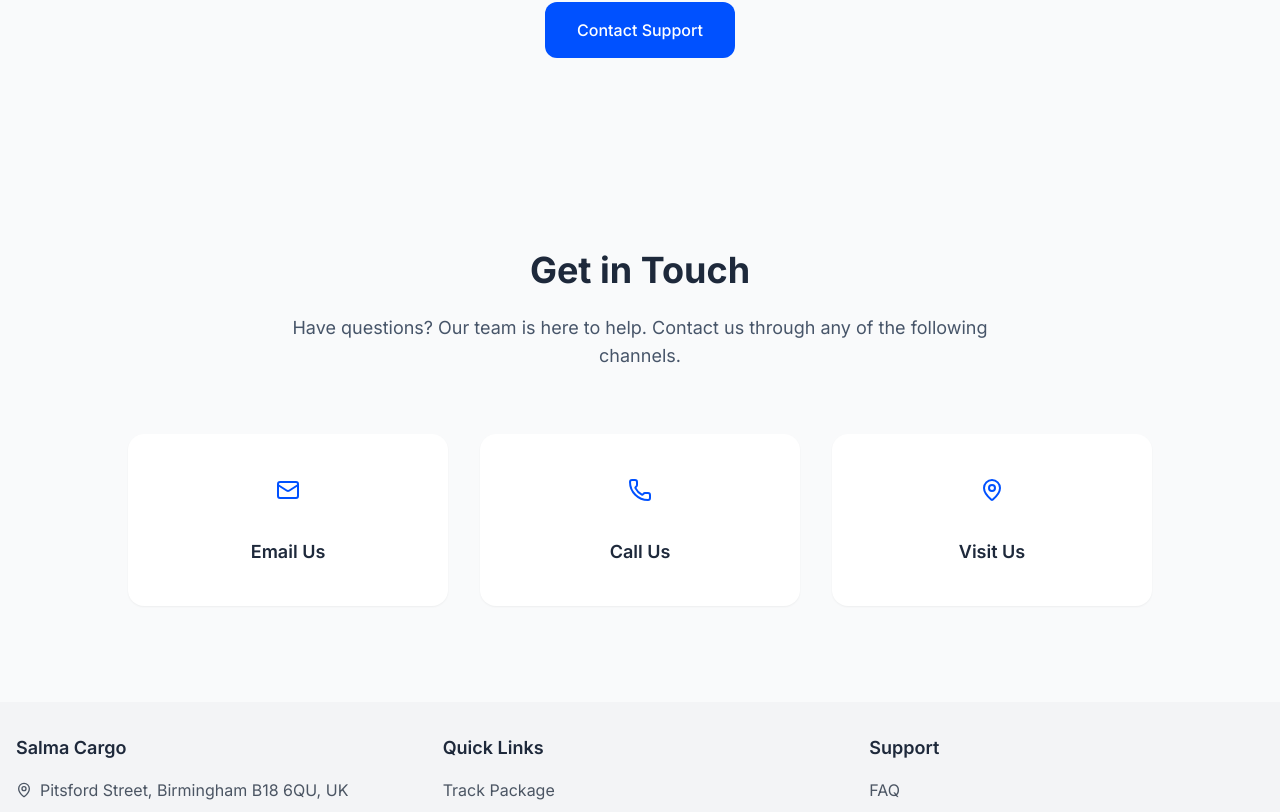
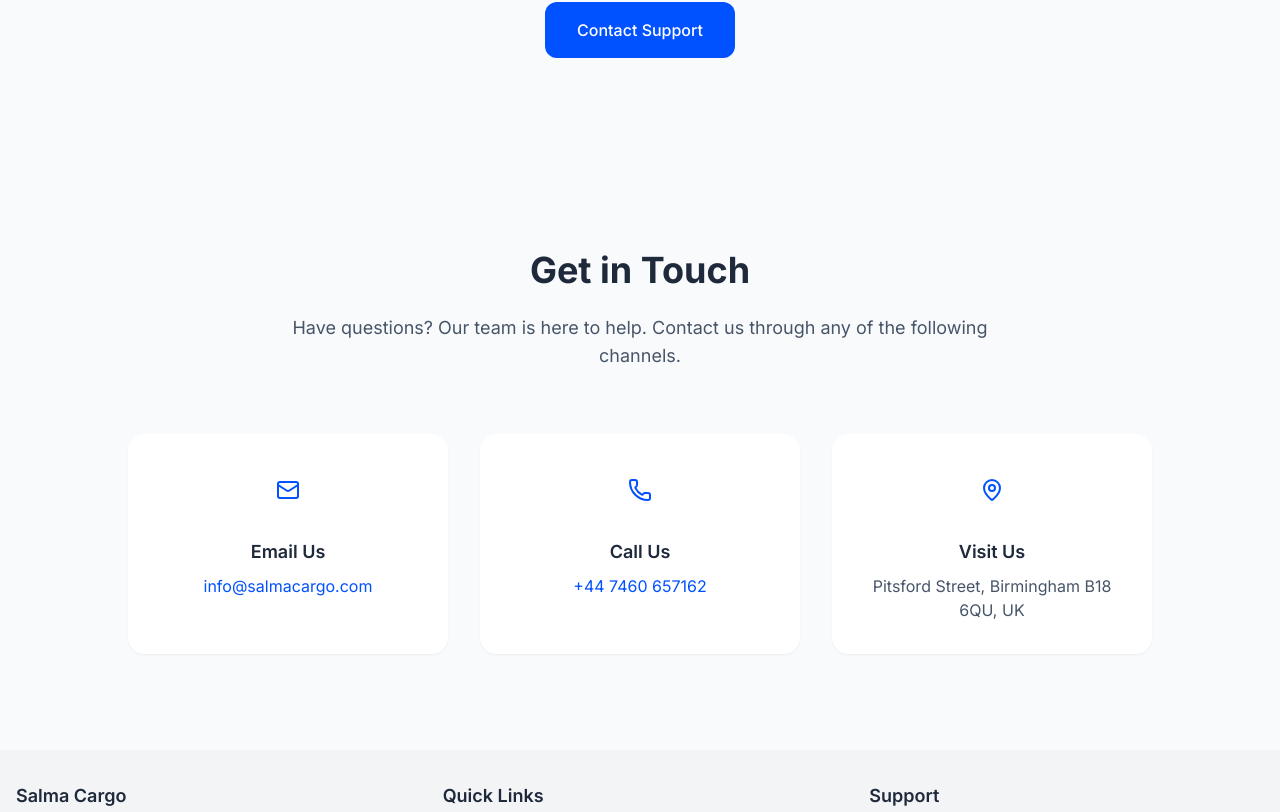
Before and after one commit to newgenide/salmacargo, a Next.js app: page / in a window 1280 px wide. Shown: the part 4437-5249 px from the top of the page. Built offline with nearby package versions, Linux system fonts and the light colour scheme; no server answers; the database is empty.

Commit message:
fixed Ui

```diff
--- a/src/components/contact/Contact.tsx
+++ b/src/components/contact/Contact.tsx
@@ -4,7 +4,7 @@ import { useSite } from '@/context/SiteContext';
 import { Mail, Phone, MapPin } from 'lucide-react';
 
 const Contact = () => {
-  const siteData = useSite();
+  const site = useSite();
 
   return (
     <section className="py-24 px-4 bg-gray-50">
@@ -28,10 +28,10 @@ const Contact = () => {
             </div>
             <h3 className="text-lg font-semibold mb-2 text-text-primary">Email Us</h3>
             <a
-              href={`mailto:${siteData.email}`}
+              href={`mailto:${site.siteData.email}`}
               className="text-primary hover:text-primary-light transition-colors"
             >
-              {siteData.email}
+              {site.siteData.email}
             </a>
           </div>
 
@@ -42,10 +42,10 @@ const Contact = () => {
             </div>
             <h3 className="text-lg font-semibold mb-2 text-text-primary">Call Us</h3>
             <a
-              href={`tel:${siteData.phone}`}
+              href={`tel:${site.siteData.phone}`}
               className="text-primary hover:text-primary-light transition-colors"
             >
-              {siteData.phone}
+              {site.siteData.phone}
             </a>
           </div>
 
@@ -56,7 +56,7 @@ const Contact = () => {
             </div>
             <h3 className="text-lg font-semibold mb-2 text-text-primary">Visit Us</h3>
             <p className="text-text-secondary">
-              {siteData.address}
+              {site.siteData.address}
             </p>
           </div>
         </div>
```
